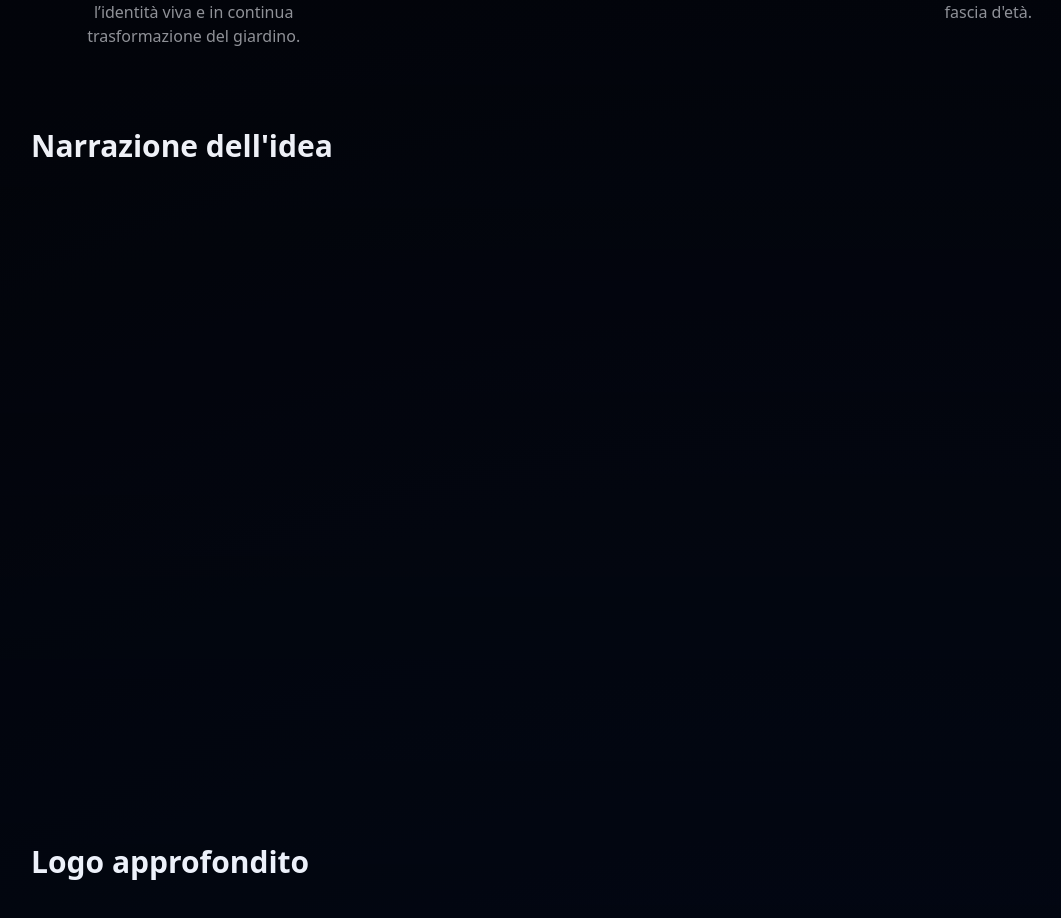
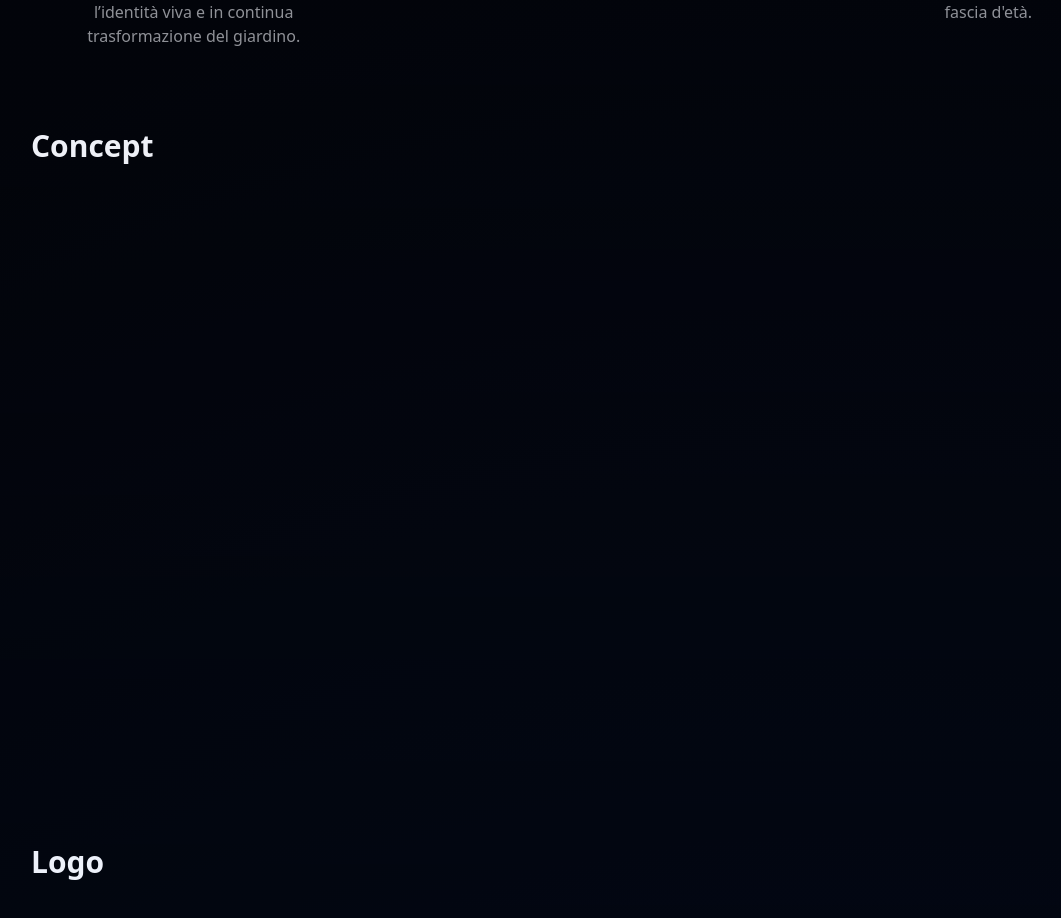
Before and after one commit to Riccardocassis/personal-website-v2, a Vue app: page /projects/project-7 in a window 1280 px wide. Shown: the part 1382-2300 px from the top of the page, without its empty margins (49-1110 px from the left). Built offline with nearby package versions, Linux system fonts and the light colour scheme.

Commit message:
Aggiorna i titoli delle sezioni "Narrazione dell'idea" e "Logo approfondito" in "Concept" e "Logo" per maggiore chiarezza

```diff
--- a/src/pages/projects/project-7.vue
+++ b/src/pages/projects/project-7.vue
@@ -59,7 +59,7 @@ Con il nuovo brand system ho voluto provare a riorganizza la comunicazione, semp
 
       <!-- 1 -->
       <div class="w-full">
-        <h2 class="px-6 md:pl-20 text-2xl md:text-3xl font-semibold text-white mb-6 text-center md:text-left">Narrazione dell'idea</h2>
+        <h2 class="px-6 md:pl-20 text-2xl md:text-3xl font-semibold text-white mb-6 text-center md:text-left">Concept</h2>
         <div class="grid grid-cols-1 md:grid-cols-[60%_40%]">
           <div class="w-full">
             <div class="w-full aspect-[4/3] overflow-hidden">
@@ -77,7 +77,7 @@ Con il nuovo brand system ho voluto provare a riorganizza la comunicazione, semp
 
       <!-- 2 -->
       <div class="w-full">
-        <h2 class="px-6 md:pl-20 text-2xl md:text-3xl font-semibold text-white mb-6 text-center md:text-left">Logo approfondito</h2>
+        <h2 class="px-6 md:pl-20 text-2xl md:text-3xl font-semibold text-white mb-6 text-center md:text-left">Logo</h2>
         <div class="grid grid-cols-1 md:grid-cols-[40%_60%]">
           <div class="px-6 md:pl-20 flex items-center justify-center md:justify-start">
             <div class="reveal-text translate-y-6 will-change-transform text-center md:text-left" data-animate>
```
